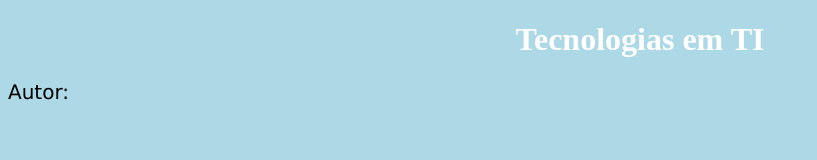
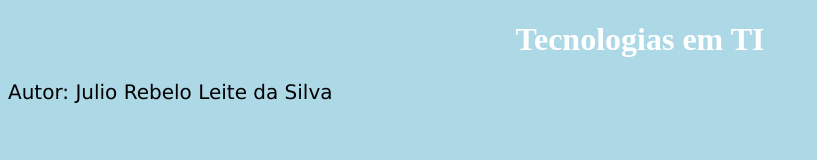
Before and after one commit to JulinBruto/Tecnologias-em-TI, a plain HTML site: page Index.html in a window 1280 px wide. Shown: the whole page, without its empty margins (0-817 px from the left). Drawn offline with Linux system fonts and the light colour scheme.

Commit message:
Update Index.html

```diff
--- a/Index.html
+++ b/Index.html
@@ -20,7 +20,7 @@
 	<body>
 
 		<h1>Tecnologias em TI</h1>
-		<p>Autor:</p>
+		<p>Autor: Julio Rebelo Leite da Silva</p>
 
 	</body>
 </html>
```
